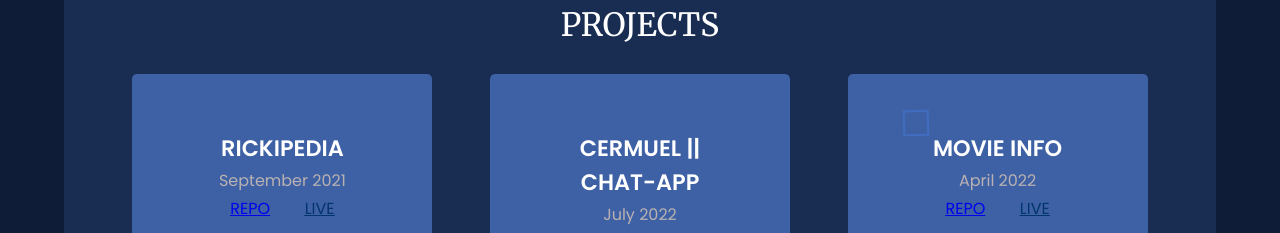
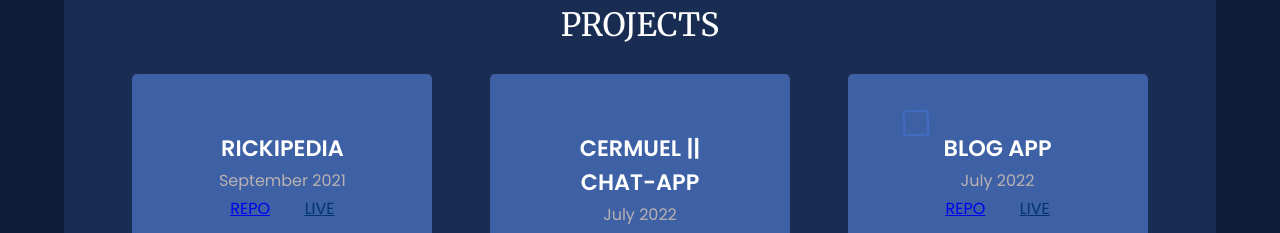
Before and after one commit to cermuel/cermuel-1, a React (Create React App) app: page / in a window 1280 px wide. Shown: the part 1280-1513 px from the top of the page. Built offline with nearby package versions, Linux system fonts and the light colour scheme.

Commit message:
Added Blog-App to projects

```diff
--- a/src/Components/Projects.jsx
+++ b/src/Components/Projects.jsx
@@ -31,14 +31,14 @@ const Projects = () => {
           </div>
         </div>
         <div className="project-cards">
-          <div className="project-name">MOVIE INFO</div>
-          <div className="date">April 2022</div>
+          <div className="project-name">BLOG APP</div>
+          <div className="date">July 2022</div>
           <div className="project-links">
             <div className="repo">
-              <a href="https://github.com/cermuel/myMovie-i">REPO</a>
+              <a href="https://github.com/cermuel/blog-app">REPO</a>
             </div>
             <div className="live-view">
-              <a href="https://movie-info-watch.vercel.app/">LIVE</a>
+              <a href="https://cermuel-blog-app.vercel.app/">LIVE</a>
             </div>
           </div>
         </div>
```
